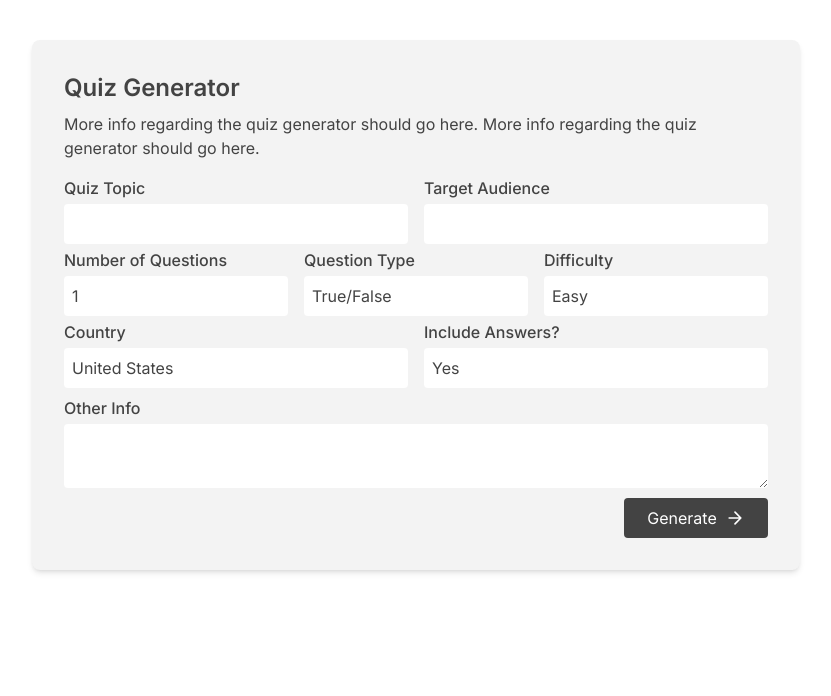
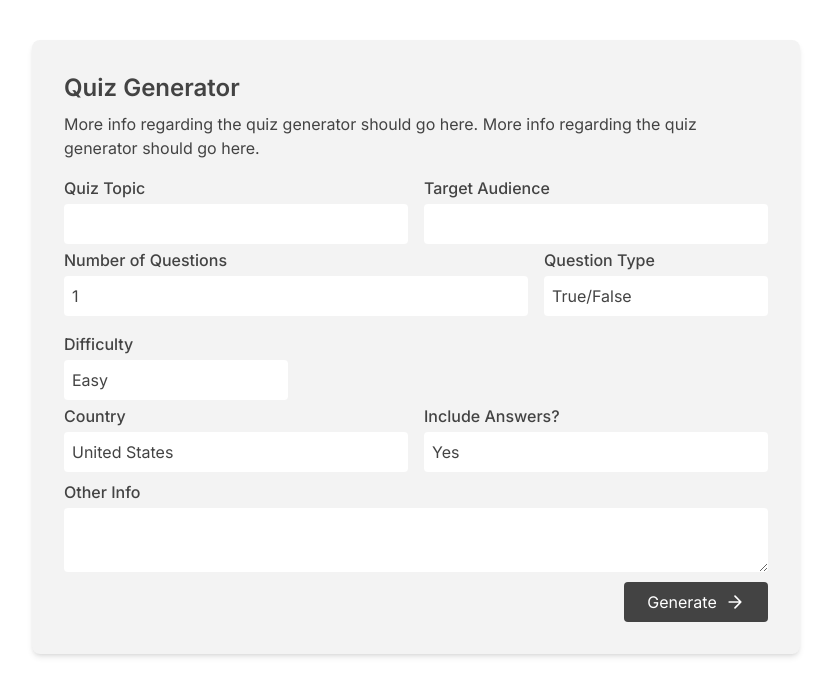
Before and after one commit to huzaifasad/lastonegenerate, a Next.js app: page / in a window 1280 px wide. Shown: the top 696 px of the page, without its empty margins (224-1055 px from the left). Built offline with nearby package versions, Linux system fonts and the light colour scheme.

Commit message:
Update QuizForm.js

```diff
--- a/app/QuizForm.js
+++ b/app/QuizForm.js
@@ -216,7 +216,7 @@
             </div>
           </div>
           <div className="grid grid-cols-3 gap-4">
-            <div className="col-span-2 md:col-span-1">
+            <div className="col-span-2 md:col-span-2">
               <label className="block mb-1 font-medium">Number of Questions</label>
               <input
                 type="number"
```
